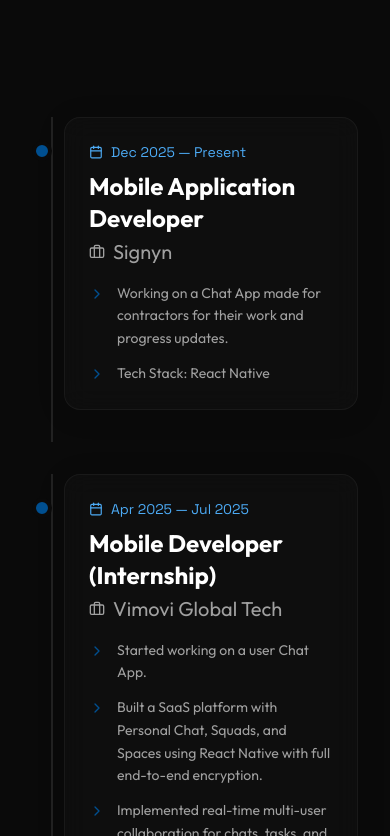
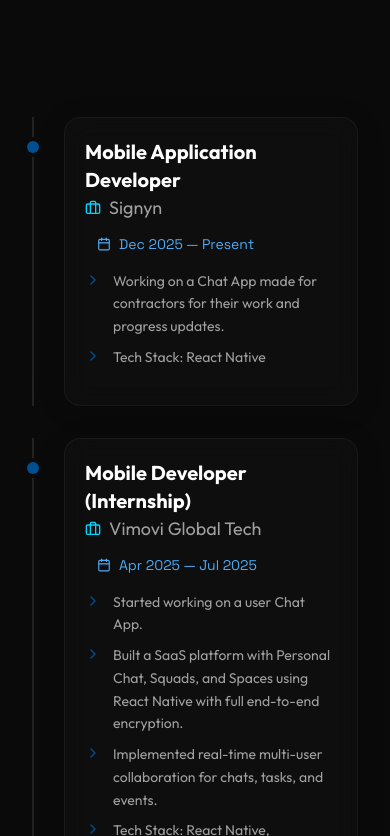
Before and after one commit to I-am-Manu-Singh/PortfolioWebsite, a React (Vite) app: page / in a window 390 px wide. Shown: the part 3388-4224 px from the top of the page. Built offline with nearby package versions, Linux system fonts and the light colour scheme; no server answers.

Commit message:
style: Refactor Experience layout and polish UI/Theme

```diff
--- a/src/components/Experience.tsx
+++ b/src/components/Experience.tsx
@@ -16,59 +16,52 @@ const ExperienceItem: React.FC<{
 }> = ({ job, index }) => {
     return (
         <motion.div
-            initial={{ opacity: 0, x: index % 2 === 0 ? -50 : 50 }}
+            initial={{ opacity: 0, x: -20 }}
             whileInView={{ opacity: 1, x: 0 }}
-            viewport={{ once: true, margin: "-100px" }}
+            viewport={{ once: true, margin: "-50px" }}
             transition={{ duration: 0.5, delay: index * 0.1 }}
-            className="relative pl-8 md:pl-0"
+            className="relative pl-8 md:pl-10"
         >
-            {/* Timeline Line (Mobile: Left, Desktop: Center) */}
-            <div className="hidden md:block absolute left-1/2 transform -translate-x-1/2 w-0.5 h-full bg-white/10 top-0"></div>
-            <div className="md:hidden absolute left-[19px] top-0 w-0.5 h-full bg-white/10"></div>
+            {/* Timeline Line (Left Side) */}
+            <div className={`absolute left-0 top-0 w-0.5 h-full bg-white/10 ${index === resumeData.experience.length - 1 ? 'h-0' : ''}`}></div>
 
             {/* Timeline Dot */}
-            <div className="absolute left-[10px] md:left-1/2 transform -translate-x-1/2 w-5 h-5 bg-primary rounded-full border-4 border-dark z-10 mt-6 md:mt-6 transition-transform hover:scale-150 duration-300"></div>
+            <div className="absolute left-[-5px] top-0 w-3 h-3 bg-primary rounded-full z-10 mt-6 ring-4 ring-dark"></div>
 
-            <div className={`md:flex items-center justify-between w-full ${index % 2 === 0 ? 'md:flex-row-reverse' : ''}`}>
-
-                {/* Empty space for the other side */}
-                <div className="hidden md:block w-5/12"></div>
-
-                {/* Content Card */}
-                <div className="w-full md:w-5/12 mb-8 md:mb-0">
-                    <div className="glass-card p-6 md:p-8 hover:bg-white/5 transition-colors group relative overflow-hidden">
+            <div className="glass-card p-5 hover:bg-white/5 transition-colors group relative overflow-hidden">
                 {/* Gradient Shine Effect */}
                 <div className="absolute top-0 left-0 w-full h-full bg-gradient-to-r from-transparent via-white/5 to-transparent -translate-x-full group-hover:animate-shine pointer-events-none" />
 
-                        <div className="flex items-center gap-2 text-primary-light mb-2 font-mono text-sm">
+                <div className="flex flex-col md:flex-row md:items-center justify-between gap-2 mb-3">
+                    <div>
+                        <h3 className="text-xl font-bold text-white group-hover:text-primary transition-colors">{job.position}</h3>
+                        <div className="text-lg text-text-muted flex items-center gap-2 font-medium">
+                            <Briefcase size={16} className="text-secondary" />
+                            {job.company}
+                        </div>
+                    </div>
+                    <div className="flex items-center gap-2 text-primary-light font-mono text-sm bg-primary/10 px-3 py-1 rounded-full self-start md:self-auto">
                         <Calendar size={14} />
                         <span>{job.startDate} — {job.endDate}</span>
                     </div>
-
-                        <h3 className="text-2xl font-bold text-white mb-1 group-hover:text-primary transition-colors">{job.position}</h3>
-                        <div className="text-xl text-text-muted mb-4 flex items-center gap-2">
-                            <Briefcase size={16} />
-                            {job.company}
                 </div>
 
-                        <ul className="space-y-3">
+                <ul className="space-y-2 mb-4">
                     {job.highlights.map((highlight, i) => (
                         <li key={i} className="flex gap-3 text-text-muted text-sm leading-relaxed">
-                                    <ChevronRight size={16} className="text-primary mt-1 flex-shrink-0" />
+                            <ChevronRight size={16} className="text-primary mt-0.5 flex-shrink-0" />
                             <span>{highlight}</span>
                         </li>
                     ))}
                 </ul>
 
                 {job.url && (
-                            <div className="mt-4 pt-4 border-t border-white/5">
-                                <a href={job.url} target="_blank" rel="noreferrer" className="text-sm text-secondary hover:underline flex items-center gap-1">
+                    <div className="pt-3 border-t border-white/5">
+                        <a href={job.url} target="_blank" rel="noreferrer" className="text-sm text-secondary hover:underline flex items-center gap-1 font-medium">
                             View Certificate/Work
                         </a>
                     </div>
                 )}
-                    </div>
-                </div>
             </div>
         </motion.div>
     );
--- a/src/components/Interests.tsx
+++ b/src/components/Interests.tsx
@@ -12,14 +12,14 @@ const Interests: React.FC = () => {
             <motion.img
                 src={CaricatureGuitar}
                 alt="Guitarist"
-                className="absolute -left-10 md:left-10 top-20 w-32 md:w-48 opacity-20 md:opacity-100 pointer-events-none z-0"
+                className="absolute -left-10 md:left-10 top-20 w-32 md:w-48 opacity-40 md:opacity-80 pointer-events-none z-0 mix-blend-overlay md:mix-blend-normal"
                 animate={{ y: [0, -20, 0], rotate: [0, 5, 0] }}
                 transition={{ duration: 6, repeat: Infinity, ease: "easeInOut" }}
             />
             <motion.img
                 src={CaricaturePiano}
                 alt="Pianist"
-                className="absolute -right-10 md:right-10 bottom-20 w-32 md:w-48 opacity-20 md:opacity-100 pointer-events-none z-0"
+                className="absolute -right-10 md:right-10 bottom-20 w-32 md:w-48 opacity-40 md:opacity-80 pointer-events-none z-0 mix-blend-overlay md:mix-blend-normal"
                 animate={{ y: [0, 20, 0], rotate: [0, -5, 0] }}
                 transition={{ duration: 7, repeat: Infinity, ease: "easeInOut" }}
             />
--- a/src/index.css
+++ b/src/index.css
@@ -27,11 +27,26 @@
   --color-secondary: #00b7ff;
   --color-dark: #f0f2f5;
   --color-dark-card: #ffffff;
-  --color-text: #1a1a1a;
-  --color-text-muted: #4a4a4a;
-  --glass-bg: rgba(255, 255, 255, 0.9);
-  /* Lighter bg for light mode */
-  --glass-border: rgba(0, 0, 0, 0.1);
+  --color-text: #1f2937;
+  /* Darker gray for better readability */
+  --color-text-muted: #4b5563;
+  --glass-bg: rgba(255, 255, 255, 0.85);
+  /* Increased opacity for legibility */
+  --glass-border: rgba(0, 0, 0, 0.08);
+}
+
+/* Force dark text on generic elements in light mode */
+[data-theme='light'] .glass-card h3,
+[data-theme='light'] .glass-card h4,
+[data-theme='light'] .glass-card strong {
+  color: #111827 !important;
+  /* Almost black */
+}
+
+[data-theme='light'] .glass-card p,
+[data-theme='light'] .glass-card li,
+[data-theme='light'] .glass-card span:not([class*="bg-"]) {
+  color: #374151;
 }
 
 background-effect {
```
Lines whose indentation alone changed are shown as unchanged.
